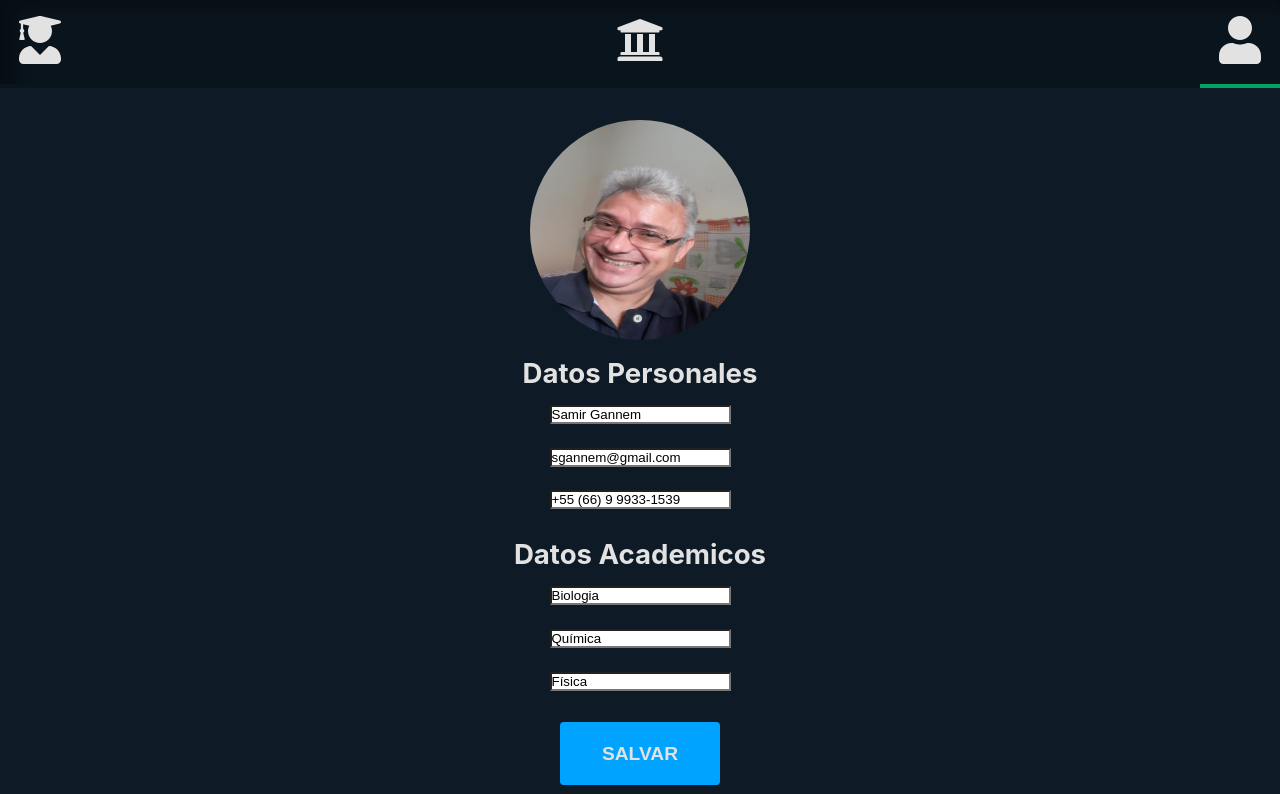
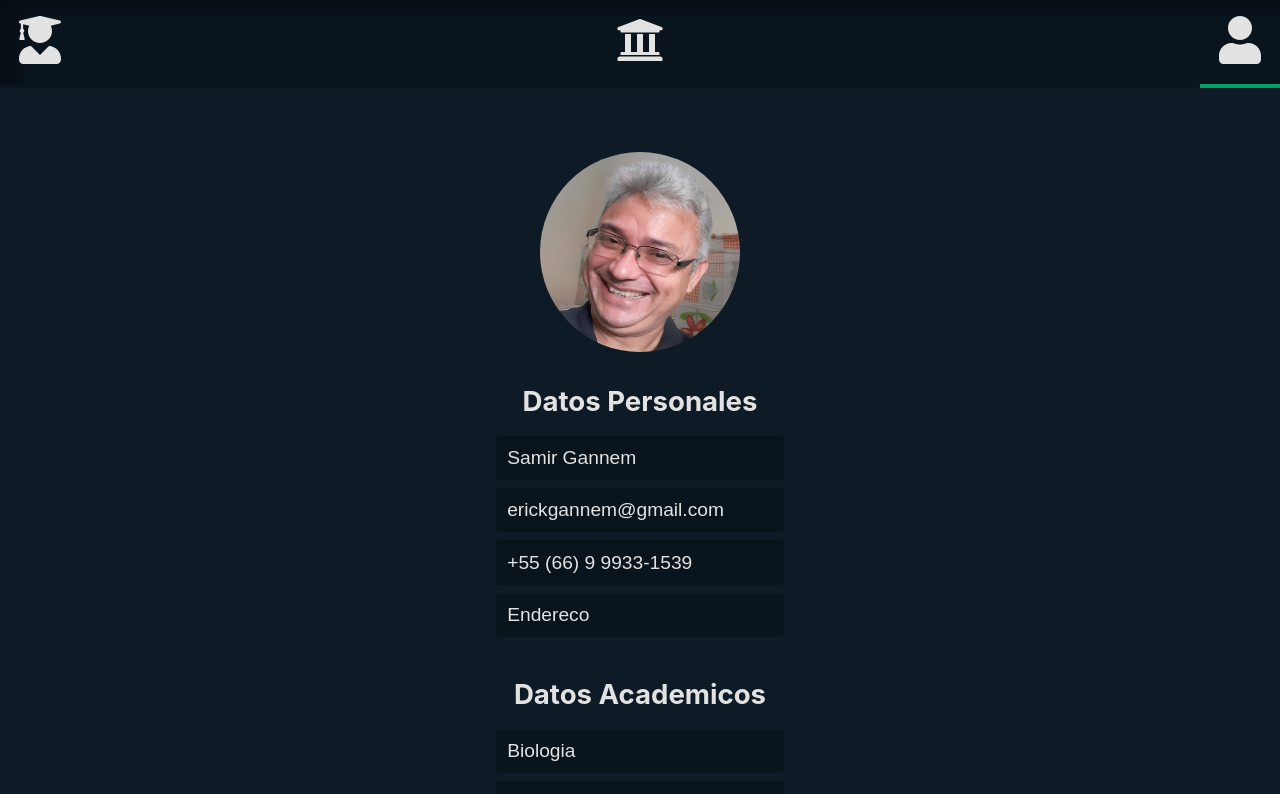
Before and after one commit to erickgannem/test-u-client-js, a React (Create React App) app: page /profile in a window 1280 px wide. Shown: the top 794 px of the page. Built offline with nearby package versions, Linux system fonts and the light colour scheme.

Commit message:
insert input

```diff
--- a/src/index.css
+++ b/src/index.css
@@ -1,8 +1,7 @@
 * {
   margin: 0;
   padding: 0;
-  border-radius: inherit;
-  /*box-sizing: border-box;*/
+  box-sizing: border-box;
 }
 
 body {
--- a/src/views/UserProfile/index.jsx
+++ b/src/views/UserProfile/index.jsx
@@ -1,26 +1,23 @@
 import React from 'react'
 
-import { View, Button } from '../elements'
+import { View, Button, Input } from '../elements'
 import { ImgUserDiv, ImgBox, TitleRow, ButtonRow, InputRow } from './styled'
 import { colors } from '../../assets/guideline'
 import imgUser from '../../assets/Samir.jpg'
 
 export default function UserProfile () {
   const { light01, blueAccent } = colors
-  const DATUSER = ['Samir Gannem', 'sgannem@gmail.com', '+55 (66) 9 9933-1539']
-  const DATUSERACAD = ['Biologia', 'Química', 'Física']
+  const DATUSER = ['Samir Gannem', 'erickgannem@gmail.com', '+55 (66) 9 9933-1539', 'Endereco']
+  const DATUSERACAD = ['Biologia', 'Química', 'Física', 'matematica']
 
   return (
     <View>
       <ImgUserDiv>
-        <ImgBox>
-          <img
+        <ImgBox
             src={imgUser}
             width="100%"
             height="100%"
-            content-item="center"
-          />
-        </ImgBox>
+        />
       </ImgUserDiv>
       <TitleRow>
         <h2>
@@ -30,11 +27,10 @@ export default function UserProfile () {
       <InputRow>
         {
           DATUSER.map(option =>
-            <input
+            <Input
               key={option}
               defaultValue={option}
-              type="text"
-              />
+            />
           )
         }
       </InputRow>
@@ -46,10 +42,9 @@ export default function UserProfile () {
       <InputRow>
         {
           DATUSERACAD.map(option =>
-            <input
+            <Input
               key={option}
               defaultValue={option}
-              type="text"
               />
           )
         }
--- a/src/views/UserProfile/styled.js
+++ b/src/views/UserProfile/styled.js
@@ -4,19 +4,19 @@ import { colors } from '../../assets/guideline'
 const ImgUserDiv = styled.div`
 display: flex;
 width: 100%;
-margin-top: 1rem;
-margin-bottom: 1rem;
+margin-top: 3rem;
+margin-bottom: 2rem;
 justify-content: center;
 align-items: center;
 `
 
-const ImgBox = styled.div`
-height: 220px;
-width: 220px;
-box-sizing: border-box;
+const ImgBox = styled.img`
+height: 200px;
+width: 200px;
 border-radius: 50%;
 
 `
+
 const TitleRow = styled.div`
 display: flex;
 font-size: 1.15rem;
@@ -36,12 +36,13 @@ align-items: center;
 
 const InputRow = styled.div`
 width: 100%;
-height: 8rem;
 display: grid;
 position: relative;
 justify-content: center;
 align-items: center;
-margin-bottom:1rem;
+padding: 0.5rem;
+margin-bottom: 1.5rem;
+margin-top: 0.6rem;
 `
 
 export { ImgUserDiv, ImgBox, TitleRow, ButtonRow, InputRow }
--- a/src/views/elements.js
+++ b/src/views/elements.js
@@ -47,38 +47,16 @@ Button.propTypes = {
   width: PropTypes.width
 }
 
-const StyledInput = styled.input`
-padding: 0.2rem;
-border-radius: 0.20rem;
-font-size: 1rem;
-width: ${({ width }) => width || '15rem'};
-background-color: ${({ bgColor }) => bgColor};
-color: ${({ color }) => color};
-border: 0.12rem solid ${({ borderColor }) => borderColor};
-margin: ${({ margin }) => margin || 0};
+const Input = styled.input`
+padding: 0.7rem;
+border-radius: 0.2rem;
+font-size: 1.2rem;
+width: 18rem;
+background-color: ${colors.dark01};
+color: ${colors.light01};
+border: none;
+margin-bottom: 0.5rem;
+
 `
 
-const Input = ({ bgColor, color, borderColor, content, margin, width }) => {
-  return (
-    <StyledInput
-      bgColor={bgColor}
-      color={color}
-      borderColor={borderColor}
-      margin={margin}
-      width={width}
-    >
-      <input>{content}</input>
-    </StyledInput>
-  )
-}
-
-Input.propTypes = {
-  bgColor: PropTypes.string,
-  color: PropTypes.string,
-  borderColor: PropTypes.string,
-  content: PropTypes.string,
-  margin: PropTypes.string || PropTypes.number,
-  width: PropTypes.width
-}
-
 export { View, Button, Input }
```
Also changed, not shown: src/assets/Samir.jpg.
